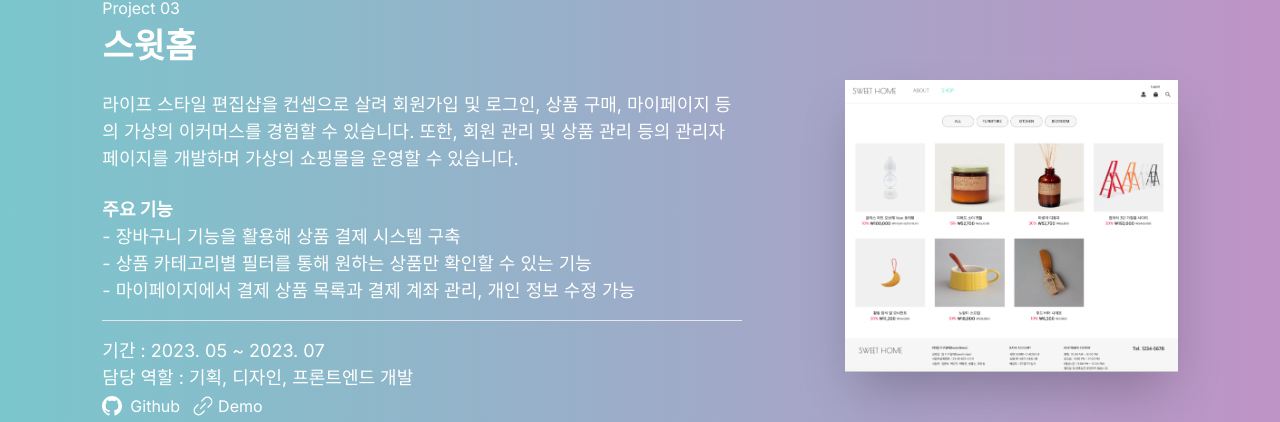
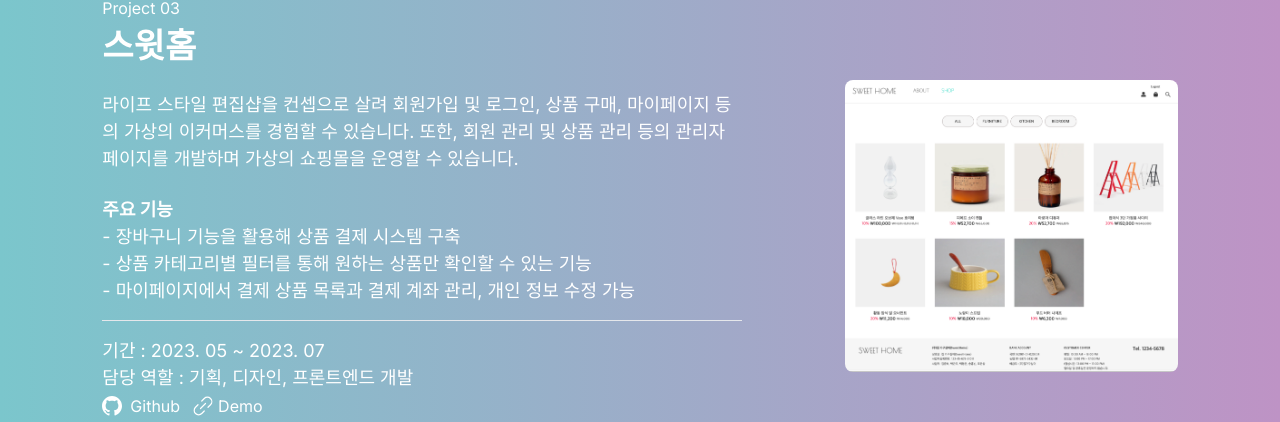
Before and after one commit to ChoEun-Sang/portfolio, a Next.js app: page / in a window 1280 px wide. Shown: the part 2584-3006 px from the top of the page. Built offline with nearby package versions, Linux system fonts and the light colour scheme.

Commit message:
refactor: 이미지 스타일 수정

```diff
--- a/src/components/Template/FoodieLog.tsx
+++ b/src/components/Template/FoodieLog.tsx
@@ -62,7 +62,7 @@ function FoodieLog() {
           ))}
         </div>
       </div>
-      <div className="justify-end">
+      <div className="rounded-lg overflow-hidden">
         <Image
           src="/feed.png"
           width={270}
--- a/src/components/Template/Officener.tsx
+++ b/src/components/Template/Officener.tsx
@@ -49,7 +49,7 @@ function Officener() {
           ))}
         </div>
       </div>
-      <div>
+      <div className="rounded-lg overflow-hidden">
         <Image
           src="/officener.png"
           width={270}
--- a/src/components/Template/SweetHome.tsx
+++ b/src/components/Template/SweetHome.tsx
@@ -55,7 +55,7 @@ function SweetHome() {
           ))}
         </div>
       </div>
-      <div>
+      <div className="rounded-lg overflow-hidden">
         <Image
           src="/sweetHome.png"
           width={333}
```
